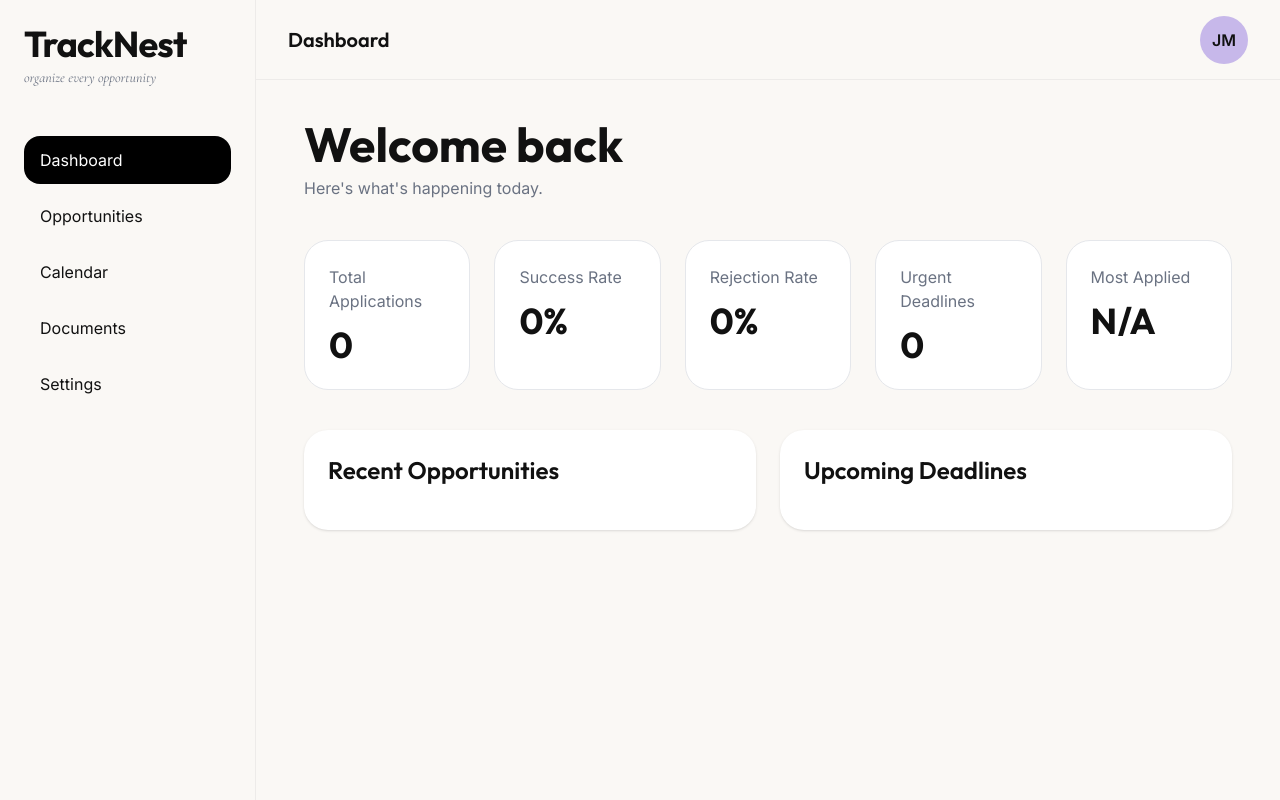
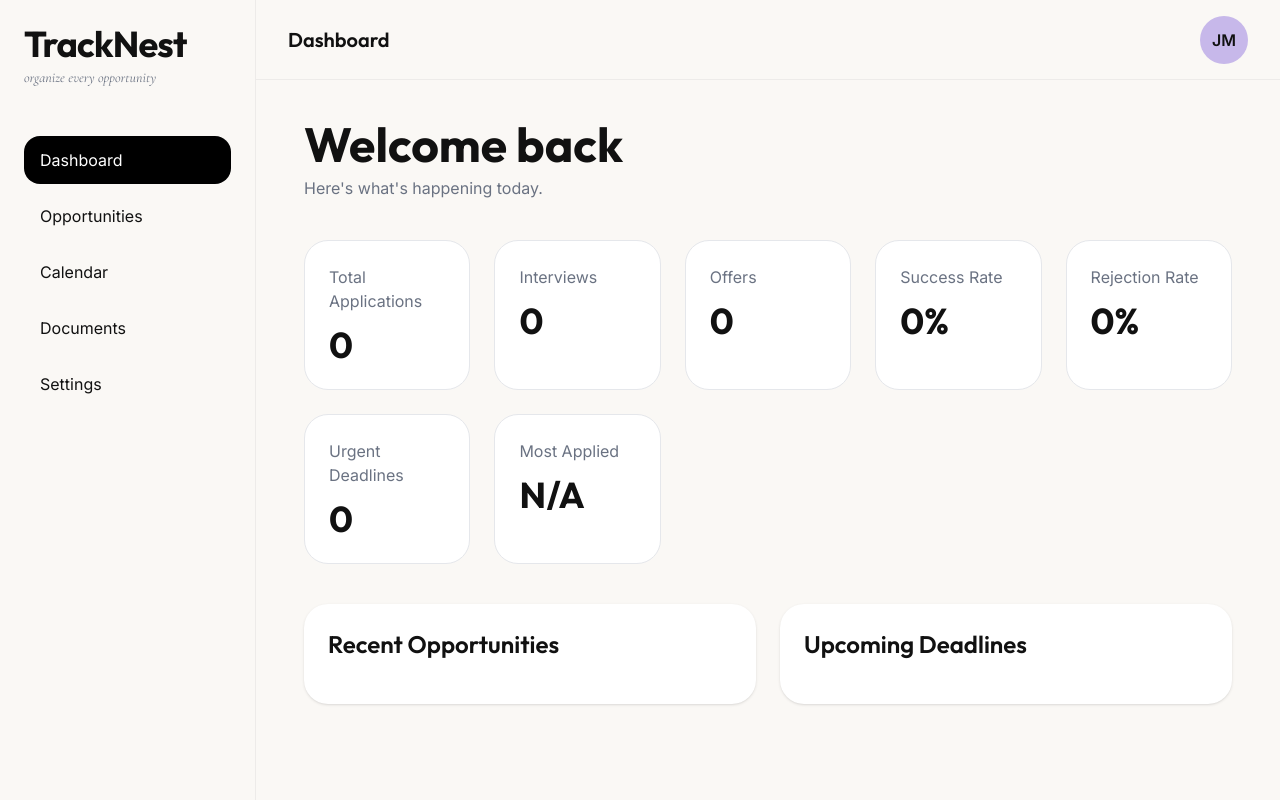
Before and after one commit to Jyotiiii3003/TrackNest, a React (Vite) app in the folder frontend/: page /dashboard in a window 1280 px wide. Built offline with nearby package versions, Linux system fonts and the light colour scheme.

Commit message:
Add analytics-driven dashboard insights and performance tracking

```diff
--- a/frontend/src/pages/Dashboard.jsx
+++ b/frontend/src/pages/Dashboard.jsx
@@ -106,6 +106,18 @@ function Dashboard() {
       value: total,
     },
     {
+    title: "Interviews",
+    value: opportunities.filter(
+      (item) => item.status === "Interview"
+    ).length,
+    },
+    {
+    title: "Offers",
+    value: opportunities.filter(
+      (item) => item.status === "Offer"
+    ).length,
+    },
+    {
       title: "Success Rate",
       value: `${successRate}%`,
     },
```
